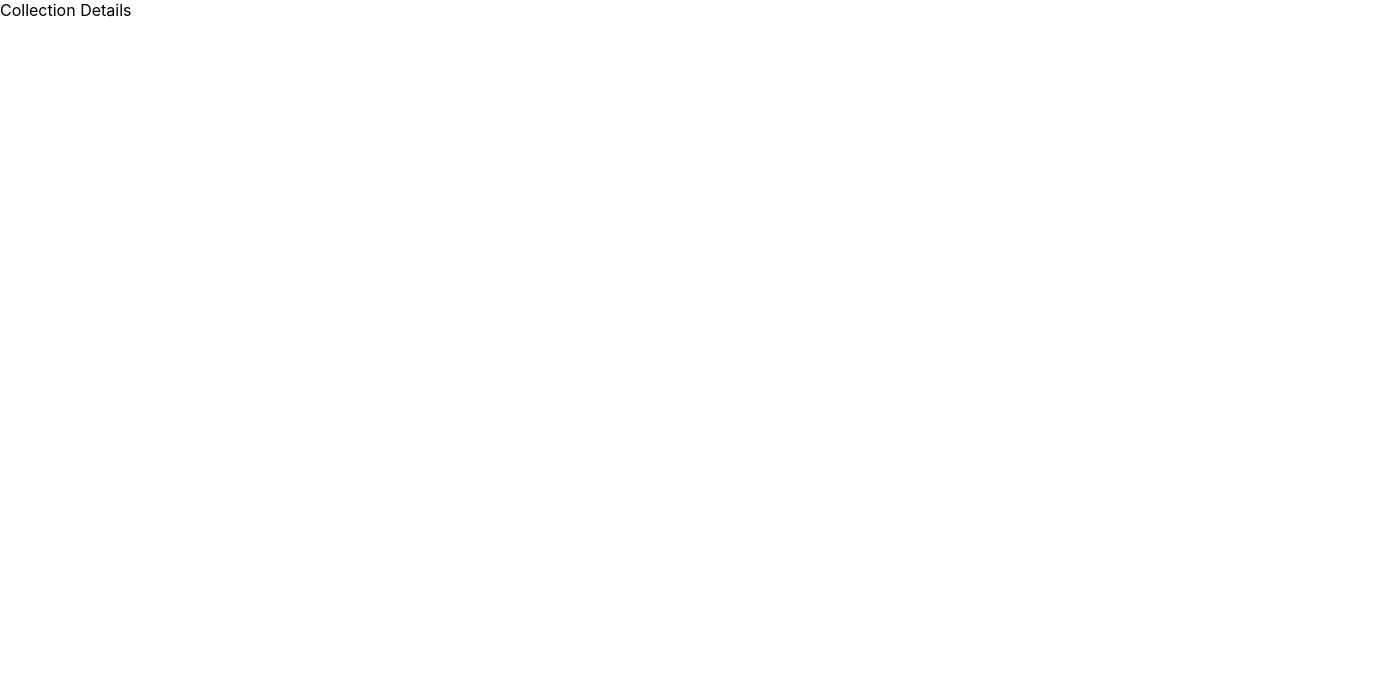
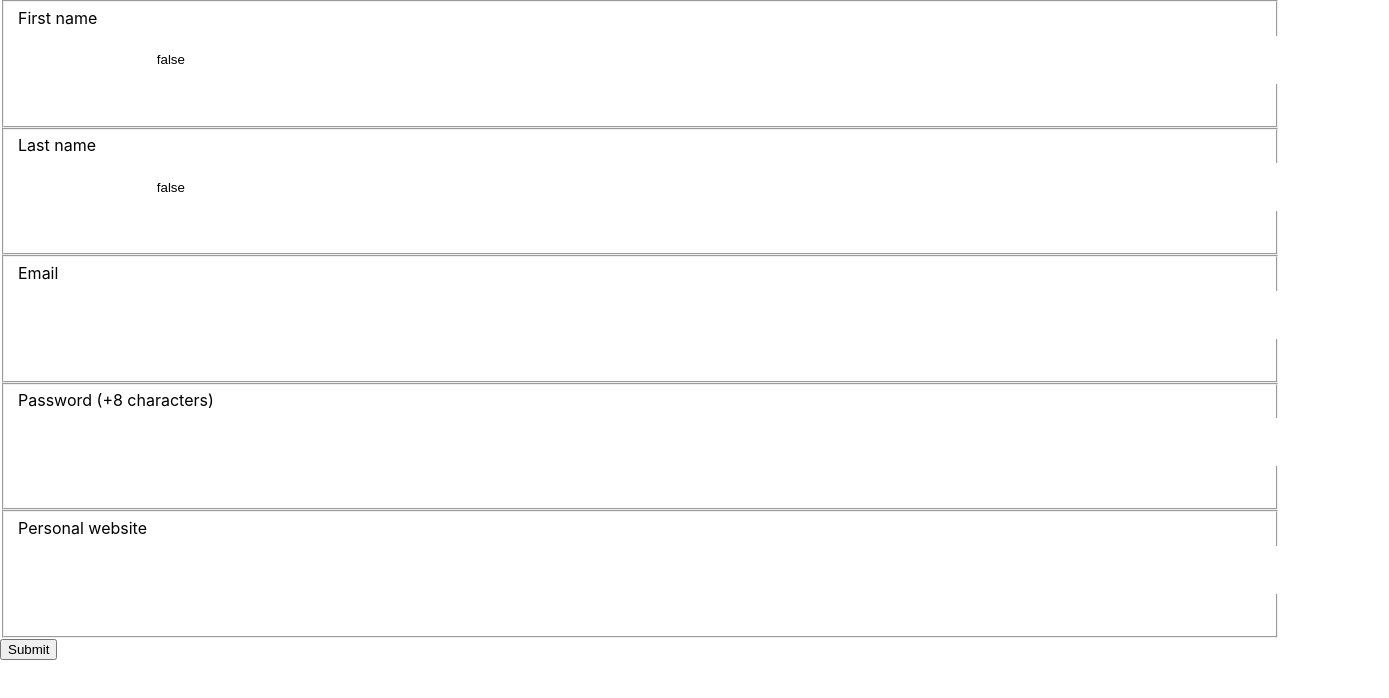
Before and after one commit to Homeworks-DeFi/frontend, a React (Create React App) app: page /loan in a window 1280 px wide. Shown: the top 698 px of the page, 1389 px wide, since content can reach past the window. Built offline with nearby package versions, Linux system fonts and the light colour scheme.

Commit message:
install react-hook-form and yup

```diff
--- a/package.json
+++ b/package.json
@@ -17,9 +17,11 @@
     "babel-loader": "^7.1.4",
     "babel-preset-env": "^1.6.1",
     "ethers": "^5.7.0",
+    "immutability-helper": "^3.1.1",
     "react": "^18.2.0",
     "react-bootstrap": "^2.4.0",
     "react-dom": "^18.2.0",
+    "react-hook-form": "^7.35.0",
     "react-icons": "^4.4.0",
     "react-router-dom": "^6.3.0",
     "react-scripts": "5.0.1",
@@ -27,7 +29,8 @@
     "typescript": "^4.8.2",
     "web-vitals": "^2.1.4",
     "webpack": "^4.17.1",
-    "webpack-cli": "^3.1.0"
+    "webpack-cli": "^3.1.0",
+    "yup": "^0.32.11"
   },
   "scripts": {
     "start": "react-scripts start",
--- a/src/App.js
+++ b/src/App.js
@@ -7,6 +7,7 @@ import Signup from './components/signup/Signup';
 import Login from './components/login/Login'
 import InvestorPage from './components/investorPage/InvestorPage';
 import CollectionDetails from './components/collectionDetails/CollectionDetails';
+import LoanSeekerForm from './components/loanSeekerFoam/LoanSeekerForm';
 
 function App() {
 
@@ -20,6 +21,7 @@ function App() {
         <Route path="signup" element={<Signup />} />
         <Route path="login" element={<Login />} />
         <Route path="investor" element={<InvestorPage />} />
+        <Route path="loan" element={<LoanSeekerForm />} />
         <Route path=":id" element={<CollectionDetails />} />
       </Routes>
     </div>
--- /dev/null
+++ b/src/components/loanSeekerFoam/LoanSeekerForm.js
@@ -0,0 +1,78 @@
+import React, { memo, useCallback, useState } from "react";
+import * as yup from "yup";
+import update from "immutability-helper";
+import "./loanSeekerForm.css";
+import { Form } from './form'
+
+export const LoanSeekerForm = memo(() => {
+  const formSchema = yup.object().shape({
+    firstName: yup.string().required("First Name is required"),
+    lastName: yup.string().required("Last Name is required"),
+    occupation: yup.string().required("Occupation is required"),
+    reason: yup.string().required("reason is required"),
+    phoneNumber: yup.number().typeError("Phone Number is required").required(),
+  });
+
+  const [values, setValues] = useState({
+    firstName: false,
+    lastName: false,
+    occupation: false,
+    reason: false,
+    phoneNumber: false,
+  });
+  const [errors, setErrors] = useState({
+    firstName: false,
+    lastName: false,
+    occupation: false,
+    reason: false,
+    phoneNumber: false,
+  });
+
+  const onFieldChange = useCallback((fieldName, value) => {
+    setValues((preValues) =>
+      update(preValues, {
+        [fieldName]: {
+          $set: value,
+        },
+      })
+    );
+  }, []);
+
+  const onSubmit = useCallback(async (event) => {
+    event.preventDefault();
+
+    const isFormValid = await formSchema.isValid(values, {
+      abortEarly: false,
+    });
+
+    if (isFormValid) {
+      console.log("Form is Valid");
+    } else {
+      formSchema.validate(values, { abortEarly: false }).catch((err) => {
+        const errors = err.inner.reduce((acc, error) => {
+          return {
+            ...acc,
+            [error.path]: true,
+          };
+        }, {});
+
+        setErrors((prevErrors) =>
+          update(prevErrors, {
+            $set: errors,
+          })
+        );
+      });
+    }
+  });
+
+  return (
+    <Form
+      values={values}
+      errors={errors}
+      onFieldChange={onFieldChange}
+      onSubmit={onSubmit}
+    />
+  );
+});
+
+export default LoanSeekerForm;
--- /dev/null
+++ b/src/components/loanSeekerFoam/form.js
@@ -0,0 +1,53 @@
+import { memo } from 'react'
+import { Field } from './formField'
+
+export const Form = memo((props) => (
+  <form onSubmit={props.onSubmit} noValidate>
+    <Field
+      labelText="First name"
+      fieldType="text"
+      fieldName="firstName"
+      fieldValue={props.values.firstName}
+      hasError={props.errors.firstName}
+      onFieldChange={props.onFieldChange}
+    />
+
+    <Field
+      labelText="Last name"
+      fieldType="text"
+      fieldName="lastName"
+      fieldValue={props.values.lastName}
+      hasError={props.errors.lastName}
+      onFieldChange={props.onFieldChange}
+    />
+
+    <Field
+      labelText="Email"
+      fieldType="email"
+      fieldName="email"
+      fieldValue={props.values.email}
+      hasError={props.errors.email}
+      onFieldChange={props.onFieldChange}
+    />
+
+    <Field
+      labelText="Password (+8 characters)"
+      fieldType="password"
+      fieldName="password"
+      fieldValue={props.values.password}
+      hasError={props.errors.password}
+      onFieldChange={props.onFieldChange}
+    />
+
+    <Field
+      labelText="Personal website"
+      fieldType="url"
+      fieldName="website"
+      fieldValue={props.values.website}
+      hasError={props.errors.website}
+      onFieldChange={props.onFieldChange}
+    />
+
+    <button type="submit">Submit</button>
+  </form>
+))
--- /dev/null
+++ b/src/components/loanSeekerFoam/formField.js
@@ -0,0 +1,29 @@
+import { memo, useCallback } from 'react'
+
+export const Field = memo((props) => {
+  const onFieldChange = useCallback(
+    (event) => {
+      props.onFieldChange(props.fieldName, event.target.value)
+    },
+    [props.onFieldChange, props.fieldName]
+  )
+
+
+  return (
+    <fieldset>
+      <label htmlFor={props.fieldName}>{props.labelText}</label>
+
+      <input
+        type={props.fieldType}
+        name={props.fieldName}
+        id={props.fieldName}
+        onChange={onFieldChange}
+        value={props.fieldValue}
+      />
+
+      {props.hasError && (
+        <p>{`Please fill in correct value for "${props.labelText}".`}</p>
+      )}
+    </fieldset>
+  )
+})
```
Also changed, not shown: src/components/loanSeekerFoam/loanSeekerForm.css (added), 1 other file (tests, documents, lock files or other folders).
